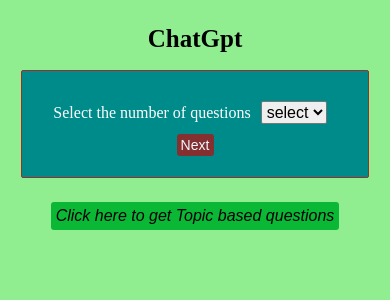
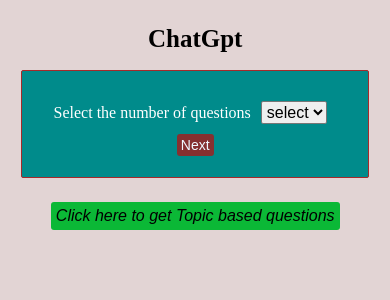
Before and after one commit to SaiCharanKamatam/FrontEnd-CharGpt, a React (Create React App) app: page / in a window 390 px wide. Shown: the top 300 px of the page. Built offline with nearby package versions, Linux system fonts and the light colour scheme; the HTML template or start-up script is replaced by a standard one.

Commit message:
updated width

```diff
--- a/src/App.css
+++ b/src/App.css
@@ -4,6 +4,7 @@
     justify-content: center;
     align-content: center;
     background-color:rgb(226, 212, 212);
+    width: 96vw;
 }
 .App{
     display: flex;
@@ -169,6 +170,7 @@
     flex-direction: column;
     background-color: antiquewhite;
     background-color: rgb(107, 173, 90);
+    font-size: larger;
     color: white;
     padding: 10px;
     /* justify-content: center; */
@@ -183,8 +185,12 @@
 
 
 @media screen and (max-width: 550px) {
-    body {
-      background-color: lightgreen;
+    body{
+        display: flex;
+        justify-content: center;
+        align-content: center;
+        background-color:rgb(226, 212, 212);
+        width: 96vw;
     }
     #input-box{
         border: 1px solid brown;
```
